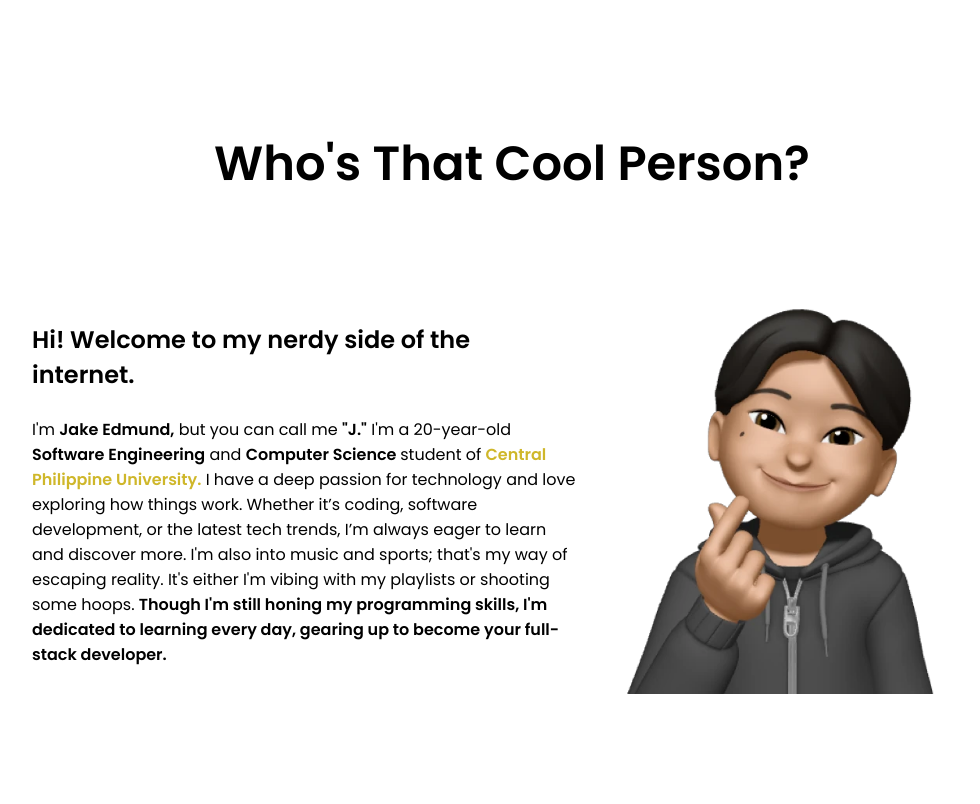
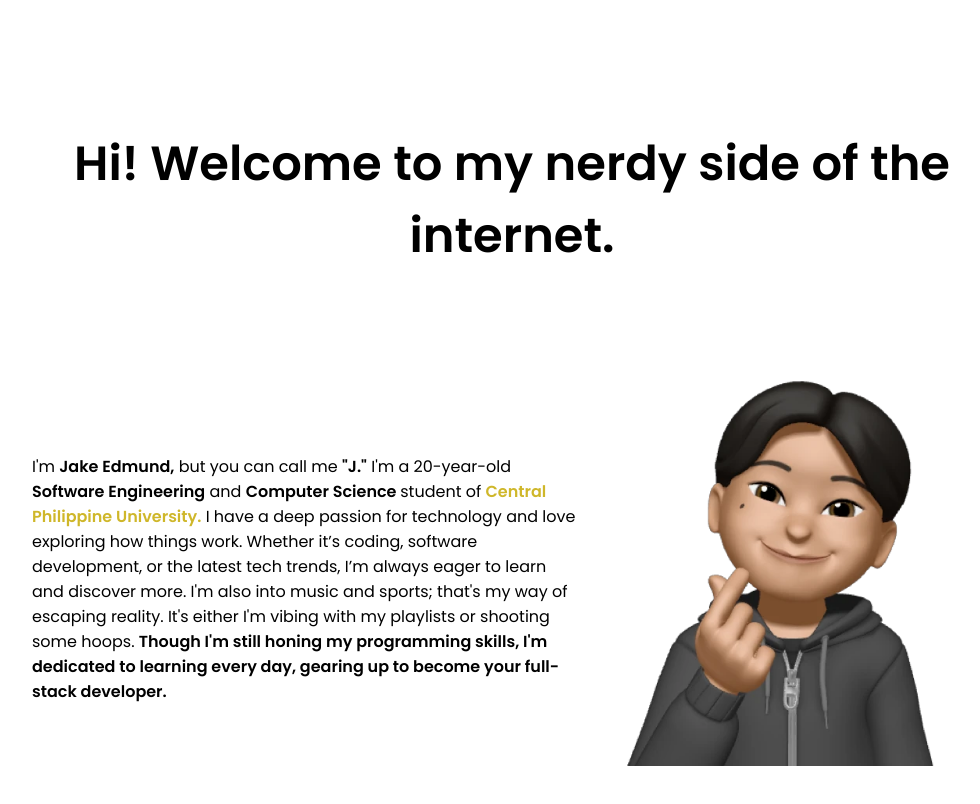
Before and after one commit to jakepaci/portfolio2, a plain HTML site: page index.html in a window 1280 px wide. Shown: the part 800-1604 px from the top of the page, without its empty margins (128-1108 px from the left). Drawn offline with Linux system fonts and the light colour scheme.

Commit message:
Update index.html
change h1 of about

```diff
--- a/index.html
+++ b/index.html
@@ -84,11 +84,11 @@
     </section>
     <!-- ABOUT -->
     <section id="about" class="hidden">
-      <h1 class="title">Who's That Cool Person?</h1>
+      <h1 class="title">Hi! Welcome to my nerdy side of the internet.</h1>
       <div class="section_container">
         <div class="text_container">
           <p>
-            <p style="font-weight: bold; font-size: 1.5rem;">Hi! Welcome to my nerdy side of the internet.</p><br />I'm
+            <br />I'm
             <strong>Jake Edmund,</strong> but you can call me
             <strong>"J."</strong> I'm a 20-year-old
             <strong>Software Engineering</strong> and
```
